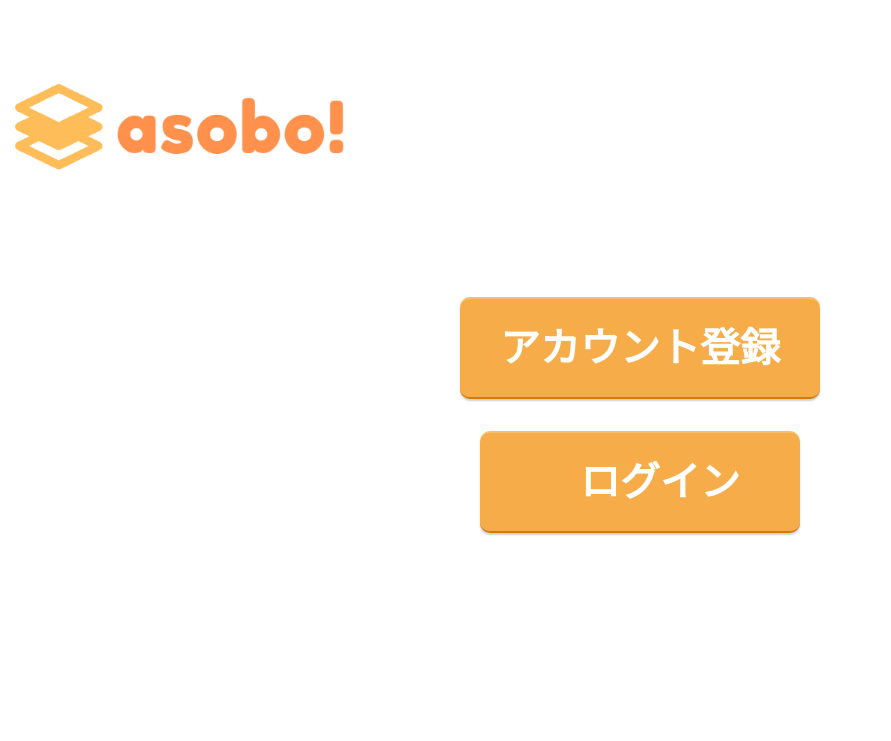
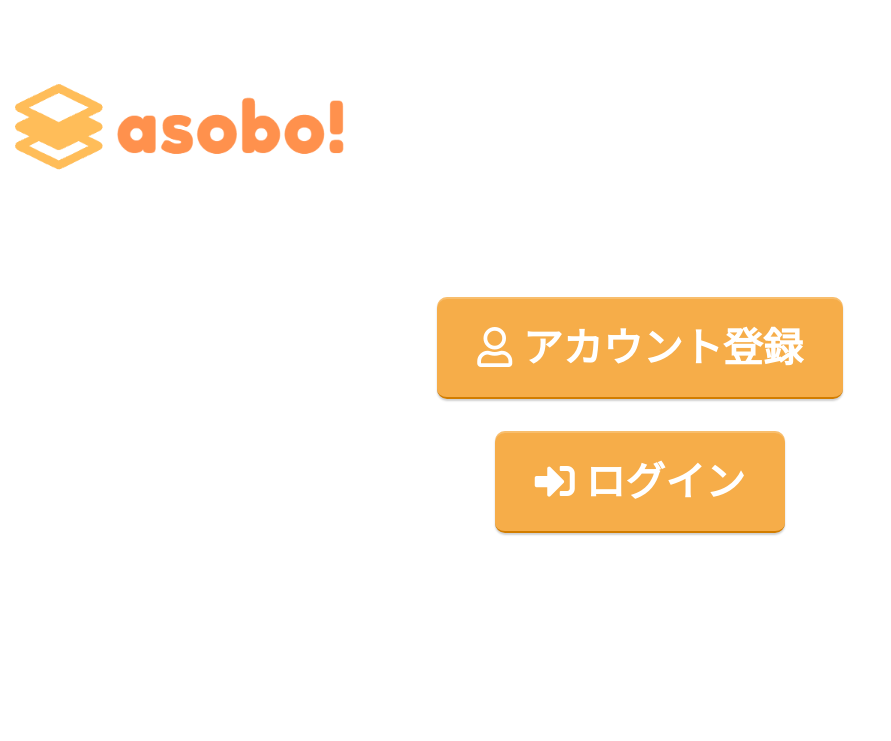
Before and after one commit to ak-y/asobo, a Django app: page / in a window 1280 px wide. Shown: the top 741 px of the page, without its empty margins (0-891 px from the left). Run offline with Django 3.2, Linux system fonts and the light colour scheme; some libraries are stand-ins or nearby versions.

Commit message:
アイコン追加

```diff
--- a/calendarapp/templates/calendarapp/index.html
+++ b/calendarapp/templates/calendarapp/index.html
@@ -10,13 +10,13 @@
 <p class="p1"></p>
 <div style="text-align: center;">
     <p>
-        <a href="{% url 'register' %}" class="btn-square-pop">アカウント登録</a>
+        <a href="{% url 'register' %}" class="btn-square-pop"><i class="far fa-user"></i> アカウント登録</a>
     </p>
 </div>
 <p class="p1"></p>
 <div style="text-align: center;">
     <p>
-        <a href="{% url 'signin' %}" class="btn-square-pop"> 　ログイン　 </a>
+        <a href="{% url 'signin' %}" class="btn-square-pop">  <i class="fas fa-sign-in-alt"></i> ログイン </a>
     </p>
 </div>
 {% endblock content %}
```
